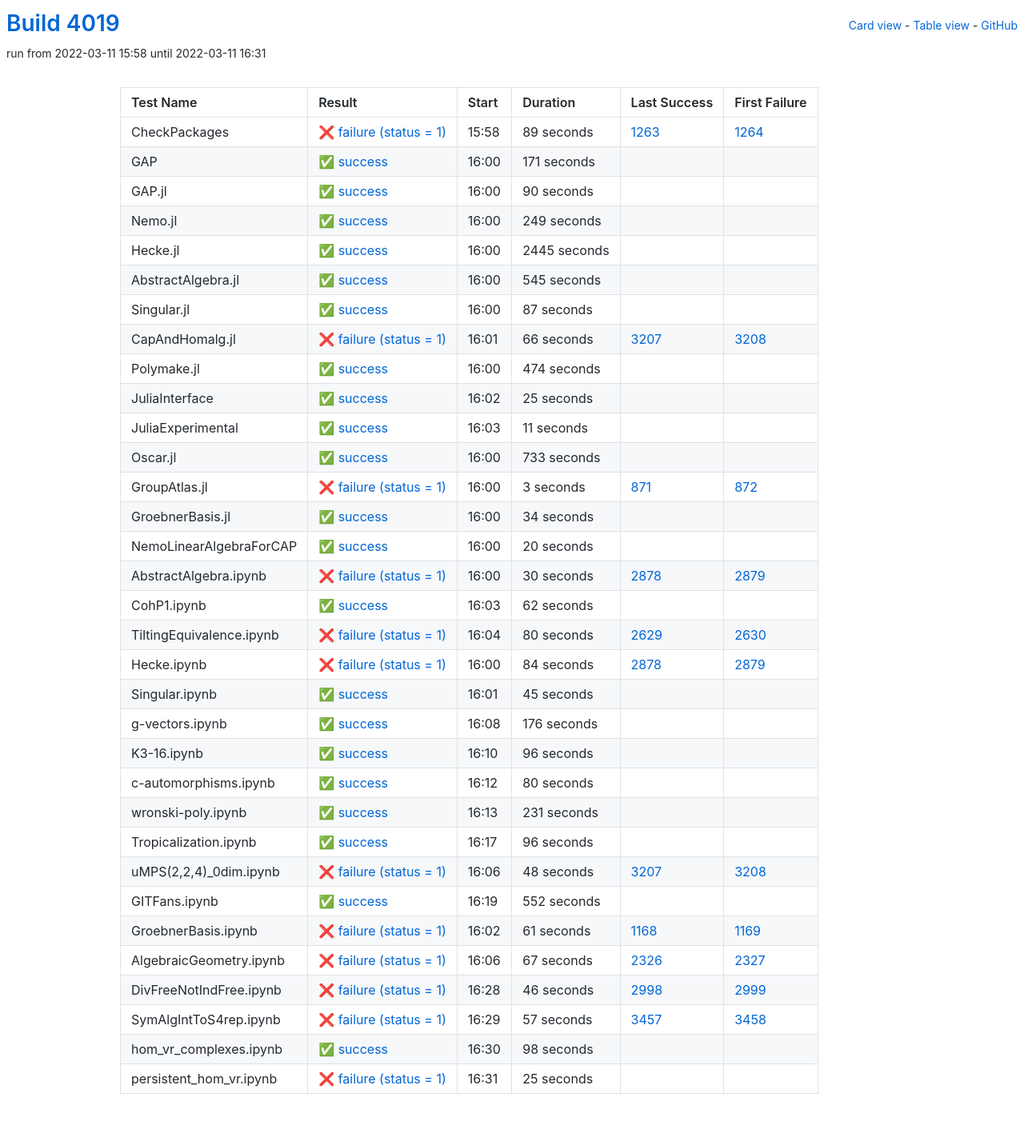
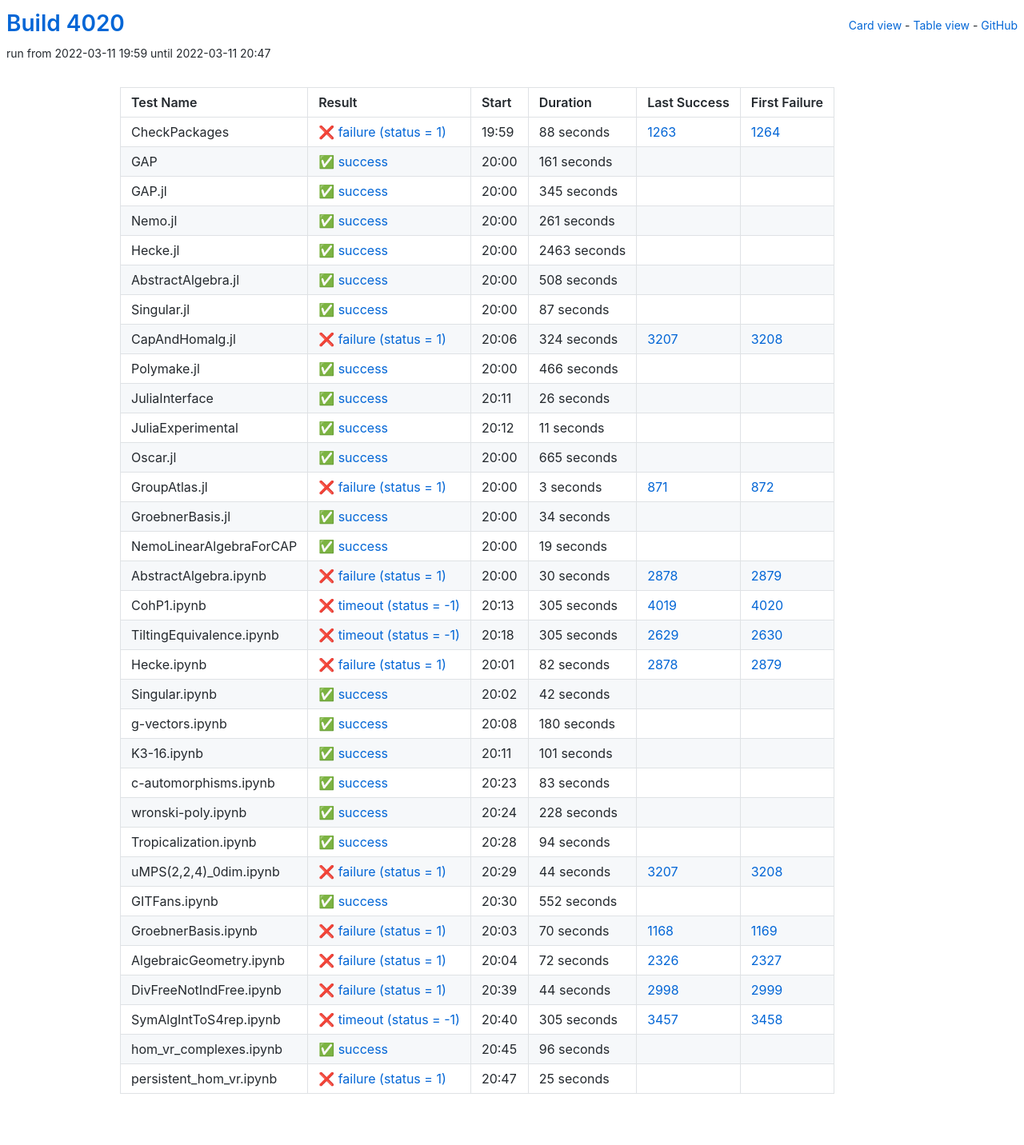
Before and after one commit to oscar-system/oscar-ci-status-stable, a Jekyll site: the page built from table.html, in a window 1280 px wide. Shown: the whole page at 80% size. Built offline with Jekyll 4.4.1, drawn with Linux system fonts in a browser that asks for light colours.

Commit message:
Build #4020

```diff
--- a/_data/ci.yml
+++ b/_data/ci.yml
@@ -1,6 +1,6 @@
 ---
-build: 4019
-build_url: https://oscarci.mathematik.uni-kl.de/job/oscar-stable/4019/
+build: 4020
+build_url: https://oscarci.mathematik.uni-kl.de/job/oscar-stable/4020/
 job: oscar-stable
 organization: oscar-system
 repo: oscar-ci-status-stable
@@ -8,80 +8,80 @@ repourl: https://github.com/oscar-system/oscar-ci-status-stable
 tests:
 - name: CheckPackages
   id: checkpackages
-  log: https://oscarci.mathematik.uni-kl.de/job/oscar-stable/4019/artifact/logs/build-4019/CheckPackages.log
-  start: 2022-03-11 15:58
+  log: https://oscarci.mathematik.uni-kl.de/job/oscar-stable/4020/artifact/logs/build-4020/CheckPackages.log
+  start: 2022-03-11 19:59
   success: false
   exitcode: 1
   status: failure
-  duration: 89
+  duration: 88
   last_success: 1263
   last_success_url: https://oscarci.mathematik.uni-kl.de/job/oscar-stable/1263/
   first_failure: 1264
   first_failure_url: https://oscarci.mathematik.uni-kl.de/job/oscar-stable/1264/
 - name: GAP
   id: gap
-  log: https://oscarci.mathematik.uni-kl.de/job/oscar-stable/4019/artifact/logs/build-4019/GAP.log
-  start: 2022-03-11 16:00
+  log: https://oscarci.mathematik.uni-kl.de/job/oscar-stable/4020/artifact/logs/build-4020/GAP.log
+  start: 2022-03-11 20:00
   success: true
   exitcode: 0
   status: success
-  duration: 171
+  duration: 161
   last_success: false
   last_success_url:
   first_failure: false
   first_failure_url:
 - name: GAP.jl
   id: gap-jl
-  log: https://oscarci.mathematik.uni-kl.de/job/oscar-stable/4019/artifact/logs/build-4019/GAP.jl.log
-  start: 2022-03-11 16:00
+  log: https://oscarci.mathematik.uni-kl.de/job/oscar-stable/4020/artifact/logs/build-4020/GAP.jl.log
+  start: 2022-03-11 20:00
   success: true
   exitcode: 0
   status: success
-  duration: 90
+  duration: 345
   last_success: false
   last_success_url:
   first_failure: false
   first_failure_url:
 - name: Nemo.jl
   id: nemo-jl
-  log: https://oscarci.mathematik.uni-kl.de/job/oscar-stable/4019/artifact/logs/build-4019/Nemo.jl.log
-  start: 2022-03-11 16:00
+  log: https://oscarci.mathematik.uni-kl.de/job/oscar-stable/4020/artifact/logs/build-4020/Nemo.jl.log
+  start: 2022-03-11 20:00
   success: true
   exitcode: 0
   status: success
-  duration: 249
+  duration: 261
   last_success: false
   last_success_url:
   first_failure: false
   first_failure_url:
 - name: Hecke.jl
   id: hecke-jl
-  log: https://oscarci.mathematik.uni-kl.de/job/oscar-stable/4019/artifact/logs/build-4019/Hecke.jl.log
-  start: 2022-03-11 16:00
+  log: https://oscarci.mathematik.uni-kl.de/job/oscar-stable/4020/artifact/logs/build-4020/Hecke.jl.log
+  start: 2022-03-11 20:00
   success: true
   exitcode: 0
   status: success
-  duration: 2445
+  duration: 2463
   last_success: false
   last_success_url:
   first_failure: false
   first_failure_url:
 - name: AbstractAlgebra.jl
   id: abstractalgebra-jl
-  log: https://oscarci.mathematik.uni-kl.de/job/oscar-stable/4019/artifact/logs/build-4019/AbstractAlgebra.jl.log
-  start: 2022-03-11 16:00
+  log: https://oscarci.mathematik.uni-kl.de/job/oscar-stable/4020/artifact/logs/build-4020/AbstractAlgebra.jl.log
+  start: 2022-03-11 20:00
   success: true
   exitcode: 0
   status: success
-  duration: 545
+  duration: 508
   last_success: false
   last_success_url:
   first_failure: false
   first_failure_url:
 - name: Singular.jl
   id: singular-jl
-  log: https://oscarci.mathematik.uni-kl.de/job/oscar-stable/4019/artifact/logs/build-4019/Singular.jl.log
-  start: 2022-03-11 16:00
+  log: https://oscarci.mathematik.uni-kl.de/job/oscar-stable/4020/artifact/logs/build-4020/Singular.jl.log
+  start: 2022-03-11 20:00
   success: true
   exitcode: 0
   status: success
@@ -92,44 +92,44 @@ tests:
   first_failure_url:
 - name: CapAndHomalg.jl
   id: capandhomalg-jl
-  log: https://oscarci.mathematik.uni-kl.de/job/oscar-stable/4019/artifact/logs/build-4019/CapAndHomalg.jl.log
-  start: 2022-03-11 16:01
+  log: https://oscarci.mathematik.uni-kl.de/job/oscar-stable/4020/artifact/logs/build-4020/CapAndHomalg.jl.log
+  start: 2022-03-11 20:06
   success: false
   exitcode: 1
   status: failure
-  duration: 66
+  duration: 324
   last_success: 3207
   last_success_url: https://oscarci.mathematik.uni-kl.de/job/oscar-stable/3207/
   first_failure: 3208
   first_failure_url: https://oscarci.mathematik.uni-kl.de/job/oscar-stable/3208/
 - name: Polymake.jl
   id: polymake-jl
-  log: https://oscarci.mathematik.uni-kl.de/job/oscar-stable/4019/artifact/logs/build-4019/Polymake.jl.log
-  start: 2022-03-11 16:00
+  log: https://oscarci.mathematik.uni-kl.de/job/oscar-stable/4020/artifact/logs/build-4020/Polymake.jl.log
+  start: 2022-03-11 20:00
   success: true
   exitcode: 0
   status: success
-  duration: 474
+  duration: 466
   last_success: false
   last_success_url:
   first_failure: false
   first_failure_url:
 - name: JuliaInterface
   id: juliainterface
-  log: https://oscarci.mathematik.uni-kl.de/job/oscar-stable/4019/artifact/logs/build-4019/JuliaInterface.log
-  start: 2022-03-11 16:02
+  log: https://oscarci.mathematik.uni-kl.de/job/oscar-stable/4020/artifact/logs/build-4020/JuliaInterface.log
+  start: 2022-03-11 20:11
   success: true
   exitcode: 0
   status: success
-  duration: 25
+  duration: 26
   last_success: false
   last_success_url:
   first_failure: false
   first_failure_url:
 - name: JuliaExperimental
   id: juliaexperimental
-  log: https://oscarci.mathematik.uni-kl.de/job/oscar-stable/4019/artifact/logs/build-4019/JuliaExperimental.log
-  start: 2022-03-11 16:03
+  log: https://oscarci.mathematik.uni-kl.de/job/oscar-stable/4020/artifact/logs/build-4020/JuliaExperimental.log
+  start: 2022-03-11 20:12
   success: true
   exitcode: 0
   status: success
@@ -140,20 +140,20 @@ tests:
   first_failure_url:
 - name: Oscar.jl
   id: oscar-jl
-  log: https://oscarci.mathematik.uni-kl.de/job/oscar-stable/4019/artifact/logs/build-4019/Oscar.jl.log
-  start: 2022-03-11 16:00
+  log: https://oscarci.mathematik.uni-kl.de/job/oscar-stable/4020/artifact/logs/build-4020/Oscar.jl.log
+  start: 2022-03-11 20:00
   success: true
   exitcode: 0
   status: success
-  duration: 733
+  duration: 665
   last_success: false
   last_success_url:
   first_failure: false
   first_failure_url:
 - name: GroupAtlas.jl
   id: groupatlas-jl
-  log: https://oscarci.mathematik.uni-kl.de/job/oscar-stable/4019/artifact/logs/build-4019/GroupAtlas.jl.log
-  start: 2022-03-11 16:00
+  log: https://oscarci.mathematik.uni-kl.de/job/oscar-stable/4020/artifact/logs/build-4020/GroupAtlas.jl.log
+  start: 2022-03-11 20:00
   success: false
   exitcode: 1
   status: failure
@@ -164,8 +164,8 @@ tests:
   first_failure_url: https://oscarci.mathematik.uni-kl.de/job/oscar-stable/872/
 - name: GroebnerBasis.jl
   id: groebnerbasis-jl
-  log: https://oscarci.mathematik.uni-kl.de/job/oscar-stable/4019/artifact/logs/build-4019/GroebnerBasis.jl.log
-  start: 2022-03-11 16:00
+  log: https://oscarci.mathematik.uni-kl.de/job/oscar-stable/4020/artifact/logs/build-4020/GroebnerBasis.jl.log
+  start: 2022-03-11 20:00
   success: true
   exitcode: 0
   status: success
@@ -176,20 +176,20 @@ tests:
   first_failure_url:
 - name: NemoLinearAlgebraForCAP
   id: nemolinearalgebraforcap
-  log: https://oscarci.mathematik.uni-kl.de/job/oscar-stable/4019/artifact/logs/build-4019/NemoLinearAlgebraForCAP.log
-  start: 2022-03-11 16:00
+  log: https://oscarci.mathematik.uni-kl.de/job/oscar-stable/4020/artifact/logs/build-4020/NemoLinearAlgebraForCAP.log
+  start: 2022-03-11 20:00
   success: true
   exitcode: 0
   status: success
-  duration: 20
+  duration: 19
   last_success: false
   last_success_url:
   first_failure: false
   first_failure_url:
 - name: AbstractAlgebra.ipynb
   id: abstractalgebra-ipynb
-  log: https://oscarci.mathematik.uni-kl.de/job/oscar-stable/4019/artifact/logs/build-4019/AbstractAlgebra.ipynb.log
-  start: 2022-03-11 16:00
+  log: https://oscarci.mathematik.uni-kl.de/job/oscar-stable/4020/artifact/logs/build-4020/AbstractAlgebra.ipynb.log
+  start: 2022-03-11 20:00
   success: false
   exitcode: 1
   status: failure
@@ -200,128 +200,128 @@ tests:
   first_failure_url: https://oscarci.mathematik.uni-kl.de/job/oscar-stable/2879/
 - name: CohP1.ipynb
   id: cohp1-ipynb
-  log: https://oscarci.mathematik.uni-kl.de/job/oscar-stable/4019/artifact/logs/build-4019/CohP1.ipynb.log
-  start: 2022-03-11 16:03
-  success: true
-  exitcode: 0
-  status: success
-  duration: 62
-  last_success: false
-  last_success_url:
-  first_failure: false
-  first_failure_url:
+  log: https://oscarci.mathematik.uni-kl.de/job/oscar-stable/4020/artifact/logs/build-4020/CohP1.ipynb.log
+  start: 2022-03-11 20:13
+  success: false
+  exitcode: -1
+  status: timeout
+  duration: 305
+  last_success: 4019
+  last_success_url: https://oscarci.mathematik.uni-kl.de/job/oscar-stable/4019/
+  first_failure: 4020
+  first_failure_url: https://oscarci.mathematik.uni-kl.de/job/oscar-stable/4020/
 - name: TiltingEquivalence.ipynb
   id: tiltingequivalence-ipynb
-  log: https://oscarci.mathematik.uni-kl.de/job/oscar-stable/4019/artifact/logs/build-4019/TiltingEquivalence.ipynb.log
-  start: 2022-03-11 16:04
+  log: https://oscarci.mathematik.uni-kl.de/job/oscar-stable/4020/artifact/logs/build-4020/TiltingEquivalence.ipynb.log
+  start: 2022-03-11 20:18
   success: false
-  exitcode: 1
-  status: failure
-  duration: 80
+  exitcode: -1
+  status: timeout
+  duration: 305
   last_success: 2629
   last_success_url: https://oscarci.mathematik.uni-kl.de/job/oscar-stable/2629/
   first_failure: 2630
   first_failure_url: https://oscarci.mathematik.uni-kl.de/job/oscar-stable/2630/
 - name: Hecke.ipynb
   id: hecke-ipynb
-  log: https://oscarci.mathematik.uni-kl.de/job/oscar-stable/4019/artifact/logs/build-4019/Hecke.ipynb.log
-  start: 2022-03-11 16:00
+  log: https://oscarci.mathematik.uni-kl.de/job/oscar-stable/4020/artifact/logs/build-4020/Hecke.ipynb.log
+  start: 2022-03-11 20:01
   success: false
   exitcode: 1
   status: failure
-  duration: 84
+  duration: 82
   last_success: 2878
   last_success_url: https://oscarci.mathematik.uni-kl.de/job/oscar-stable/2878/
   first_failure: 2879
   first_failure_url: https://oscarci.mathematik.uni-kl.de/job/oscar-stable/2879/
 - name: Singular.ipynb
   id: singular-ipynb
-  log: https://oscarci.mathematik.uni-kl.de/job/oscar-stable/4019/artifact/logs/build-4019/Singular.ipynb.log
-  start: 2022-03-11 16:01
+  log: https://oscarci.mathematik.uni-kl.de/job/oscar-stable/4020/artifact/logs/build-4020/Singular.ipynb.log
+  start: 2022-03-11 20:02
   success: true
   exitcode: 0
   status: success
-  duration: 45
+  duration: 42
   last_success: false
   last_success_url:
   first_failure: false
   first_failure_url:
 - name: g-vectors.ipynb
   id: g-vectors-ipynb
-  log: https://oscarci.mathematik.uni-kl.de/job/oscar-stable/4019/artifact/logs/build-4019/g-vectors.ipynb.log
-  start: 2022-03-11 16:08
+  log: https://oscarci.mathematik.uni-kl.de/job/oscar-stable/4020/artifact/logs/build-4020/g-vectors.ipynb.log
+  start: 2022-03-11 20:08
   success: true
   exitcode: 0
   status: success
-  duration: 176
+  duration: 180
   last_success: false
   last_success_url:
   first_failure: false
   first_failure_url:
 - name: K3-16.ipynb
   id: k3-16-ipynb
-  log: https://oscarci.mathematik.uni-kl.de/job/oscar-stable/4019/artifact/logs/build-4019/K3-16.ipynb.log
-  start: 2022-03-11 16:10
+  log: https://oscarci.mathematik.uni-kl.de/job/oscar-stable/4020/artifact/logs/build-4020/K3-16.ipynb.log
+  start: 2022-03-11 20:11
   success: true
   exitcode: 0
   status: success
-  duration: 96
+  duration: 101
   last_success: false
   last_success_url:
   first_failure: false
   first_failure_url:
 - name: c-automorphisms.ipynb
   id: c-automorphisms-ipynb
-  log: https://oscarci.mathematik.uni-kl.de/job/oscar-stable/4019/artifact/logs/build-4019/c-automorphisms.ipynb.log
-  start: 2022-03-11 16:12
+  log: https://oscarci.mathematik.uni-kl.de/job/oscar-stable/4020/artifact/logs/build-4020/c-automorphisms.ipynb.log
+  start: 2022-03-11 20:23
   success: true
   exitcode: 0
   status: success
-  duration: 80
+  duration: 83
   last_success: false
   last_success_url:
   first_failure: false
   first_failure_url:
 - name: wronski-poly.ipynb
   id: wronski-poly-ipynb
-  log: https://oscarci.mathematik.uni-kl.de/job/oscar-stable/4019/artifact/logs/build-4019/wronski-poly.ipynb.log
-  start: 2022-03-11 16:13
+  log: https://oscarci.mathematik.uni-kl.de/job/oscar-stable/4020/artifact/logs/build-4020/wronski-poly.ipynb.log
+  start: 2022-03-11 20:24
   success: true
   exitcode: 0
   status: success
-  duration: 231
+  duration: 228
   last_success: false
   last_success_url:
   first_failure: false
   first_failure_url:
 - name: Tropicalization.ipynb
   id: tropicalization-ipynb
-  log: https://oscarci.mathematik.uni-kl.de/job/oscar-stable/4019/artifact/logs/build-4019/Tropicalization.ipynb.log
-  start: 2022-03-11 16:17
+  log: https://oscarci.mathematik.uni-kl.de/job/oscar-stable/4020/artifact/logs/build-4020/Tropicalization.ipynb.log
+  start: 2022-03-11 20:28
   success: true
   exitcode: 0
   status: success
-  duration: 96
+  duration: 94
   last_success: false
   last_success_url:
   first_failure: false
   first_failure_url:
 - name: uMPS(2,2,4)_0dim.ipynb
   id: umps-2-2-4-0dim-ipynb
-  log: https://oscarci.mathematik.uni-kl.de/job/oscar-stable/4019/artifact/logs/build-4019/uMPS-2-2-4-_0dim.ipynb.log
-  start: 2022-03-11 16:06
+  log: https://oscarci.mathematik.uni-kl.de/job/oscar-stable/4020/artifact/logs/build-4020/uMPS-2-2-4-_0dim.ipynb.log
+  start: 2022-03-11 20:29
   success: false
   exitcode: 1
   status: failure
-  duration: 48
+  duration: 44
   last_success: 3207
   last_success_url: https://oscarci.mathematik.uni-kl.de/job/oscar-stable/3207/
   first_failure: 3208
   first_failure_url: https://oscarci.mathematik.uni-kl.de/job/oscar-stable/3208/
 - name: GITFans.ipynb
   id: gitfans-ipynb
-  log: https://oscarci.mathematik.uni-kl.de/job/oscar-stable/4019/artifact/logs/build-4019/GITFans.ipynb.log
-  start: 2022-03-11 16:19
+  log: https://oscarci.mathematik.uni-kl.de/job/oscar-stable/4020/artifact/logs/build-4020/GITFans.ipynb.log
+  start: 2022-03-11 20:30
   success: true
   exitcode: 0
   status: success
@@ -332,68 +332,68 @@ tests:
   first_failure_url:
 - name: GroebnerBasis.ipynb
   id: groebnerbasis-ipynb
-  log: https://oscarci.mathematik.uni-kl.de/job/oscar-stable/4019/artifact/logs/build-4019/GroebnerBasis.ipynb.log
-  start: 2022-03-11 16:02
+  log: https://oscarci.mathematik.uni-kl.de/job/oscar-stable/4020/artifact/logs/build-4020/GroebnerBasis.ipynb.log
+  start: 2022-03-11 20:03
   success: false
   exitcode: 1
   status: failure
-  duration: 61
+  duration: 70
   last_success: 1168
   last_success_url: https://oscarci.mathematik.uni-kl.de/job/oscar-stable/1168/
   first_failure: 1169
   first_failure_url: https://oscarci.mathematik.uni-kl.de/job/oscar-stable/1169/
 - name: AlgebraicGeometry.ipynb
   id: algebraicgeometry-ipynb
-  log: https://oscarci.mathematik.uni-kl.de/job/oscar-stable/4019/artifact/logs/build-4019/AlgebraicGeometry.ipynb.log
-  start: 2022-03-11 16:06
+  log: https://oscarci.mathematik.uni-kl.de/job/oscar-stable/4020/artifact/logs/build-4020/AlgebraicGeometry.ipynb.log
+  start: 2022-03-11 20:04
   success: false
   exitcode: 1
   status: failure
-  duration: 67
+  duration: 72
   last_success: 2326
   last_success_url: https://oscarci.mathematik.uni-kl.de/job/oscar-stable/2326/
   first_failure: 2327
   first_failure_url: https://oscarci.mathematik.uni-kl.de/job/oscar-stable/2327/
 - name: DivFreeNotIndFree.ipynb
   id: divfreenotindfree-ipynb
-  log: https://oscarci.mathematik.uni-kl.de/job/oscar-stable/4019/artifact/logs/build-4019/DivFreeNotIndFree.ipynb.log
-  start: 2022-03-11 16:28
+  log: https://oscarci.mathematik.uni-kl.de/job/oscar-stable/4020/artifact/logs/build-4020/DivFreeNotIndFree.ipynb.log
+  start: 2022-03-11 20:39
   success: false
   exitcode: 1
   status: failure
-  duration: 46
+  duration: 44
   last_success: 2998
   last_success_url: https://oscarci.mathematik.uni-kl.de/job/oscar-stable/2998/
   first_failure: 2999
   first_failure_url: https://oscarci.mathematik.uni-kl.de/job/oscar-stable/2999/
 - name: SymAlgIntToS4rep.ipynb
   id: symalginttos4rep-ipynb
-  log: https://oscarci.mathematik.uni-kl.de/job/oscar-stable/4019/artifact/logs/build-4019/SymAlgIntToS4rep.ipynb.log
-  start: 2022-03-11 16:29
+  log: https://oscarci.mathematik.uni-kl.de/job/oscar-stable/4020/artifact/logs/build-4020/SymAlgIntToS4rep.ipynb.log
+  start: 2022-03-11 20:40
   success: false
-  exitcode: 1
-  status: failure
-  duration: 57
+  exitcode: -1
+  status: timeout
+  duration: 305
   last_success: 3457
   last_success_url: https://oscarci.mathematik.uni-kl.de/job/oscar-stable/3457/
   first_failure: 3458
   first_failure_url: https://oscarci.mathematik.uni-kl.de/job/oscar-stable/3458/
 - name: hom_vr_complexes.ipynb
   id: hom-vr-complexes-ipynb
-  log: https://oscarci.mathematik.uni-kl.de/job/oscar-stable/4019/artifact/logs/build-4019/hom_vr_complexes.ipynb.log
-  start: 2022-03-11 16:30
+  log: https://oscarci.mathematik.uni-kl.de/job/oscar-stable/4020/artifact/logs/build-4020/hom_vr_complexes.ipynb.log
+  start: 2022-03-11 20:45
   success: true
   exitcode: 0
   status: success
-  duration: 98
+  duration: 96
   last_success: false
   last_success_url:
   first_failure: false
   first_failure_url:
 - name: persistent_hom_vr.ipynb
   id: persistent-hom-vr-ipynb
-  log: https://oscarci.mathematik.uni-kl.de/job/oscar-stable/4019/artifact/logs/build-4019/persistent_hom_vr.ipynb.log
-  start: 2022-03-11 16:31
+  log: https://oscarci.mathematik.uni-kl.de/job/oscar-stable/4020/artifact/logs/build-4020/persistent_hom_vr.ipynb.log
+  start: 2022-03-11 20:47
   success: false
   exitcode: 1
   status: failure
```
Also changed, not shown: README.md.
